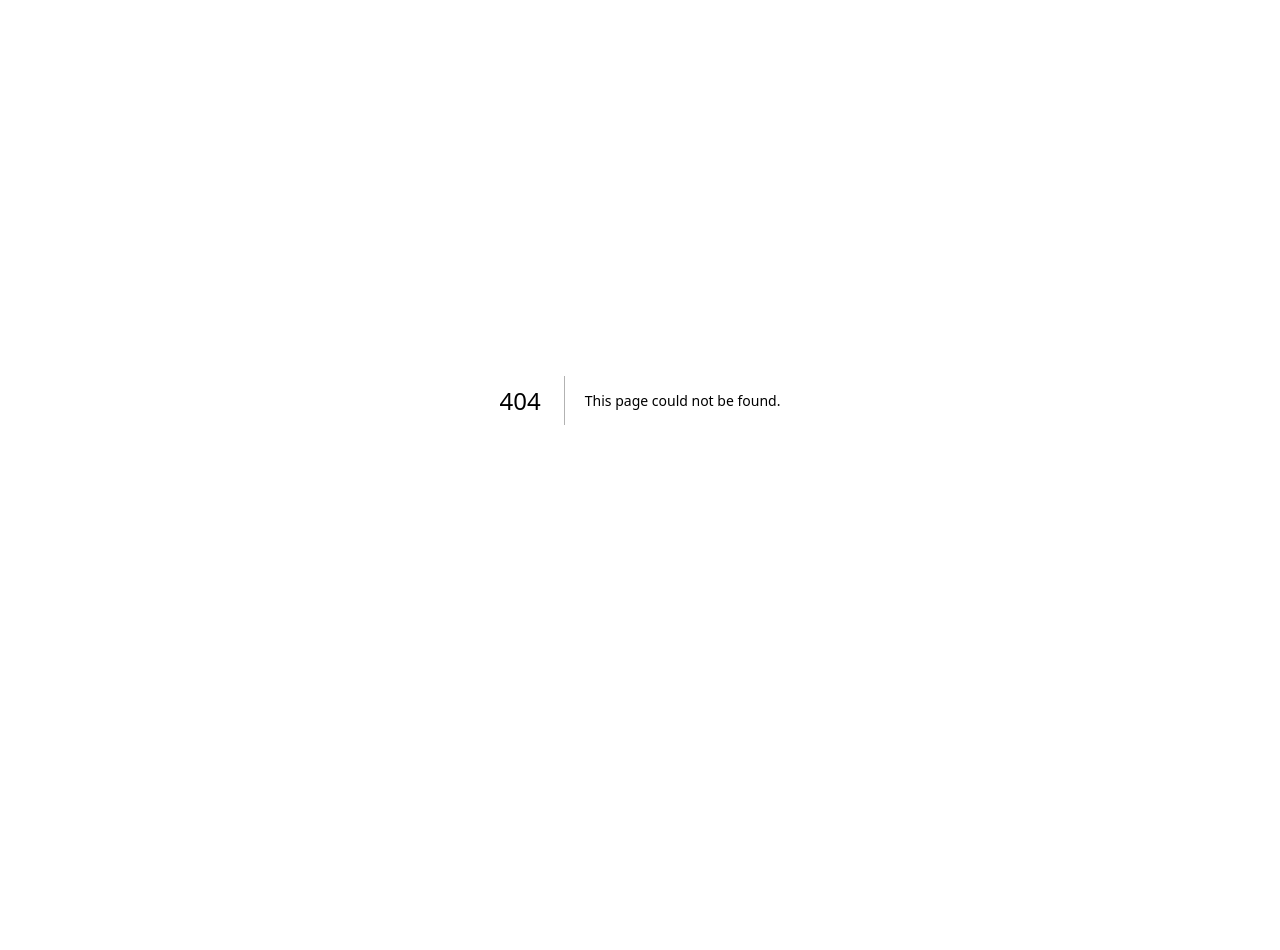
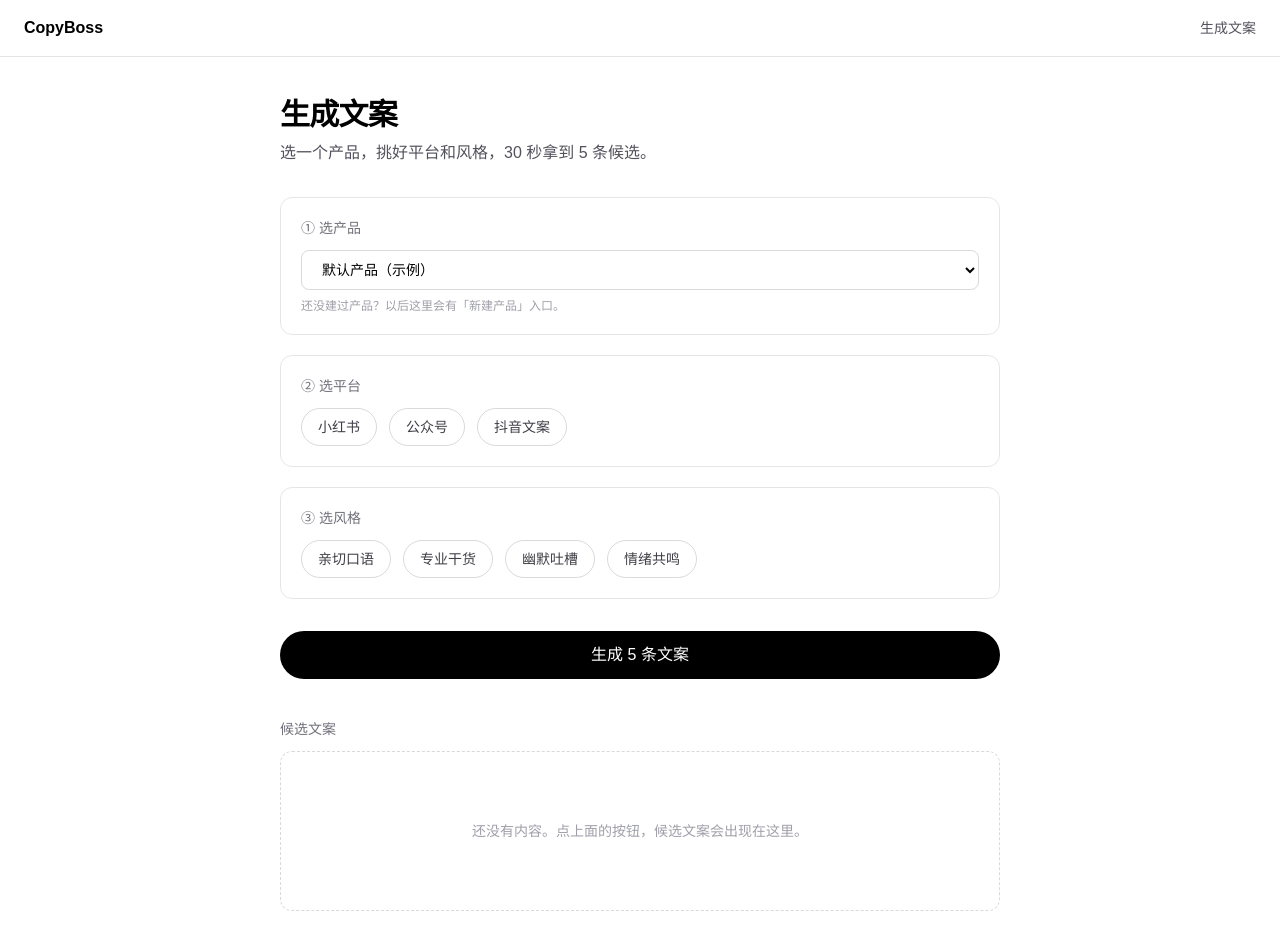
Before and after one commit to 271811038-bit/copyboss-mvp, a Next.js app: page /generate in a window 1280 px wide. Before the commit this address had no page. Before the commit the page ends 800 px from the top, so only its background shows below. Built offline with nearby package versions, Linux system fonts and the light colour scheme.

Commit message:
新增 /generate 生成页骨架；layout 加全局导航栏；首页按钮接通跳转

```diff
--- /dev/null
+++ b/app/generate/page.tsx
@@ -0,0 +1,80 @@
+const 平台 = ["小红书", "公众号", "抖音文案"];
+const 风格 = ["亲切口语", "专业干货", "幽默吐槽", "情绪共鸣"];
+
+export default function GeneratePage() {
+  return (
+    <main className="mx-auto w-full max-w-3xl flex-1 px-6 py-10">
+      {/* 页面标题 */}
+      <div className="mb-8 flex flex-col gap-2">
+        <h1 className="text-3xl font-semibold tracking-tight text-black dark:text-zinc-50">
+          生成文案
+        </h1>
+        <p className="text-zinc-600 dark:text-zinc-400">
+          选一个产品，挑好平台和风格，30 秒拿到 5 条候选。
+        </p>
+      </div>
+
+      {/* 第一步：选产品 */}
+      <section className="mb-5 rounded-xl border border-black/10 p-5 dark:border-white/15">
+        <h2 className="mb-3 text-sm font-medium text-zinc-500 dark:text-zinc-400">
+          ① 选产品
+        </h2>
+        <select className="w-full rounded-lg border border-black/15 bg-transparent px-4 py-2.5 text-sm text-black outline-none dark:border-white/20 dark:text-zinc-100">
+          <option>默认产品（示例）</option>
+        </select>
+        <p className="mt-2 text-xs text-zinc-400 dark:text-zinc-500">
+          还没建过产品？以后这里会有「新建产品」入口。
+        </p>
+      </section>
+
+      {/* 第二步：选平台 */}
+      <section className="mb-5 rounded-xl border border-black/10 p-5 dark:border-white/15">
+        <h2 className="mb-3 text-sm font-medium text-zinc-500 dark:text-zinc-400">
+          ② 选平台
+        </h2>
+        <div className="flex flex-wrap gap-3">
+          {平台.map((名称) => (
+            <span
+              key={名称}
+              className="rounded-full border border-black/15 px-4 py-2 text-sm text-zinc-700 dark:border-white/20 dark:text-zinc-300"
+            >
+              {名称}
+            </span>
+          ))}
+        </div>
+      </section>
+
+      {/* 第三步：选风格 */}
+      <section className="mb-8 rounded-xl border border-black/10 p-5 dark:border-white/15">
+        <h2 className="mb-3 text-sm font-medium text-zinc-500 dark:text-zinc-400">
+          ③ 选风格
+        </h2>
+        <div className="flex flex-wrap gap-3">
+          {风格.map((名称) => (
+            <span
+              key={名称}
+              className="rounded-full border border-black/15 px-4 py-2 text-sm text-zinc-700 dark:border-white/20 dark:text-zinc-300"
+            >
+              {名称}
+            </span>
+          ))}
+        </div>
+      </section>
+
+      {/* 生成按钮（暂时点了没反应） */}
+      <button className="mb-10 flex h-12 w-full items-center justify-center rounded-full bg-black text-base font-medium text-white transition-colors hover:bg-zinc-800 dark:bg-white dark:text-black dark:hover:bg-zinc-200">
+        生成 5 条文案
+      </button>
+
+      {/* 结果区：现在还是空的 */}
+      <section>
+        <h2 className="mb-3 text-sm font-medium text-zinc-500 dark:text-zinc-400">
+          候选文案
+        </h2>
+        <div className="flex h-40 items-center justify-center rounded-xl border border-dashed border-black/15 text-sm text-zinc-400 dark:border-white/20 dark:text-zinc-500">
+          还没有内容。点上面的按钮，候选文案会出现在这里。
+        </div>
+      </section>
+    </main>
+  );
+}
--- a/app/layout.tsx
+++ b/app/layout.tsx
@@ -1,4 +1,5 @@
 import type { Metadata } from "next";
+import Link from "next/link";
 import { Geist, Geist_Mono } from "next/font/google";
 import "./globals.css";
 
@@ -13,17 +14,31 @@
 });
 
 export const metadata: Metadata = {
-  title: "Create Next App",
-  description: "Generated by create next app",
+  title: "CopyBoss — 你的 AI 文案优化师",
+  description: "30 秒为同一主题生成小红书、公众号、抖音文案。",
 };
 
 export default function RootLayout({ children }: LayoutProps<"/">) {
   return (
     <html
-      lang="en"
+      lang="zh-CN"
       className={`${geistSans.variable} ${geistMono.variable} h-full antialiased`}
     >
-      <body className="min-h-full flex flex-col">{children}</body>
+      <body className="min-h-full flex flex-col">
+        {/* 导航栏：写在 layout 里，所有页面自动都有 */}
+        <nav className="flex items-center justify-between border-b border-black/10 px-6 py-4 dark:border-white/15">
+          <Link href="/" className="text-base font-semibold text-black dark:text-zinc-50">
+            CopyBoss
+          </Link>
+          <div className="flex items-center gap-6 text-sm text-zinc-600 dark:text-zinc-400">
+            <Link href="/generate" className="hover:text-black dark:hover:text-zinc-50">
+              生成文案
+            </Link>
+          </div>
+        </nav>
+
+        {children}
+      </body>
     </html>
   );
 }
--- a/app/page.tsx
+++ b/app/page.tsx
@@ -1,7 +1,9 @@
+import Link from "next/link";
+
 export default function Home() {
   return (
     <div className="flex flex-col flex-1 items-center justify-center bg-zinc-50 font-sans dark:bg-black">
-      <main className="flex flex-1 w-full max-w-3xl flex-col items-center justify-center gap-10 py-32 px-8 text-center">
+      <main className="flex flex-1 w-full max-w-3xl flex-col items-center justify-center gap-10 py-24 px-8 text-center">
         {/* 品牌 */}
         <div className="flex flex-col items-center gap-4">
           <span className="rounded-full bg-black px-4 py-1 text-sm font-medium text-white dark:bg-white dark:text-black">
@@ -29,12 +31,12 @@
         </div>
 
         {/* 开始按钮 */}
-        <a
+        <Link
           className="flex h-12 w-full max-w-xs items-center justify-center rounded-full bg-black px-8 text-base font-medium text-white transition-colors hover:bg-zinc-800 dark:bg-white dark:text-black dark:hover:bg-zinc-200"
-          href="#"
+          href="/generate"
         >
           免费开始（每天 5 次）
-        </a>
+        </Link>
 
         <p className="text-xs text-zinc-400 dark:text-zinc-500">
           CopyBoss MVP · 由鹏总主刀开发中
```
